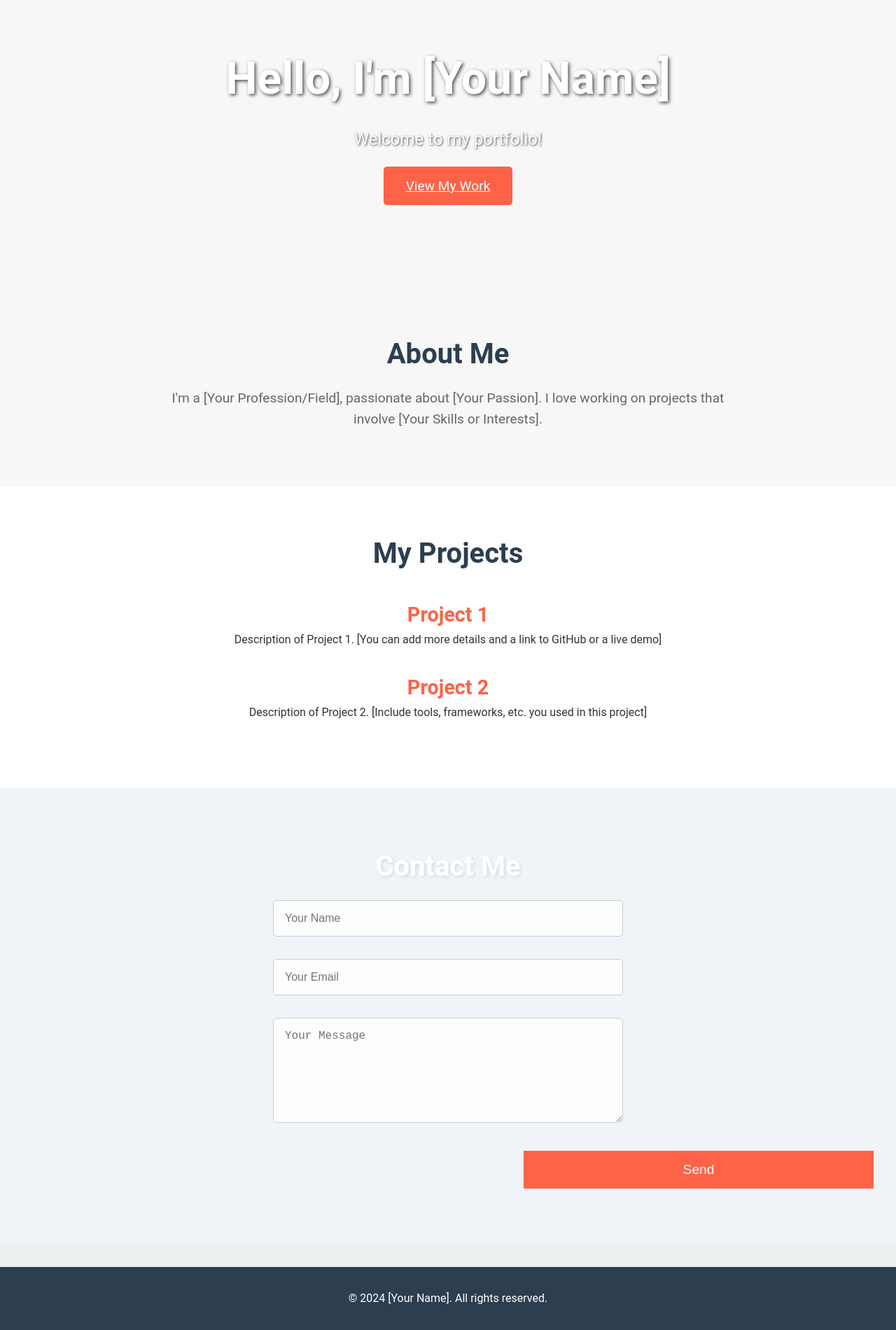
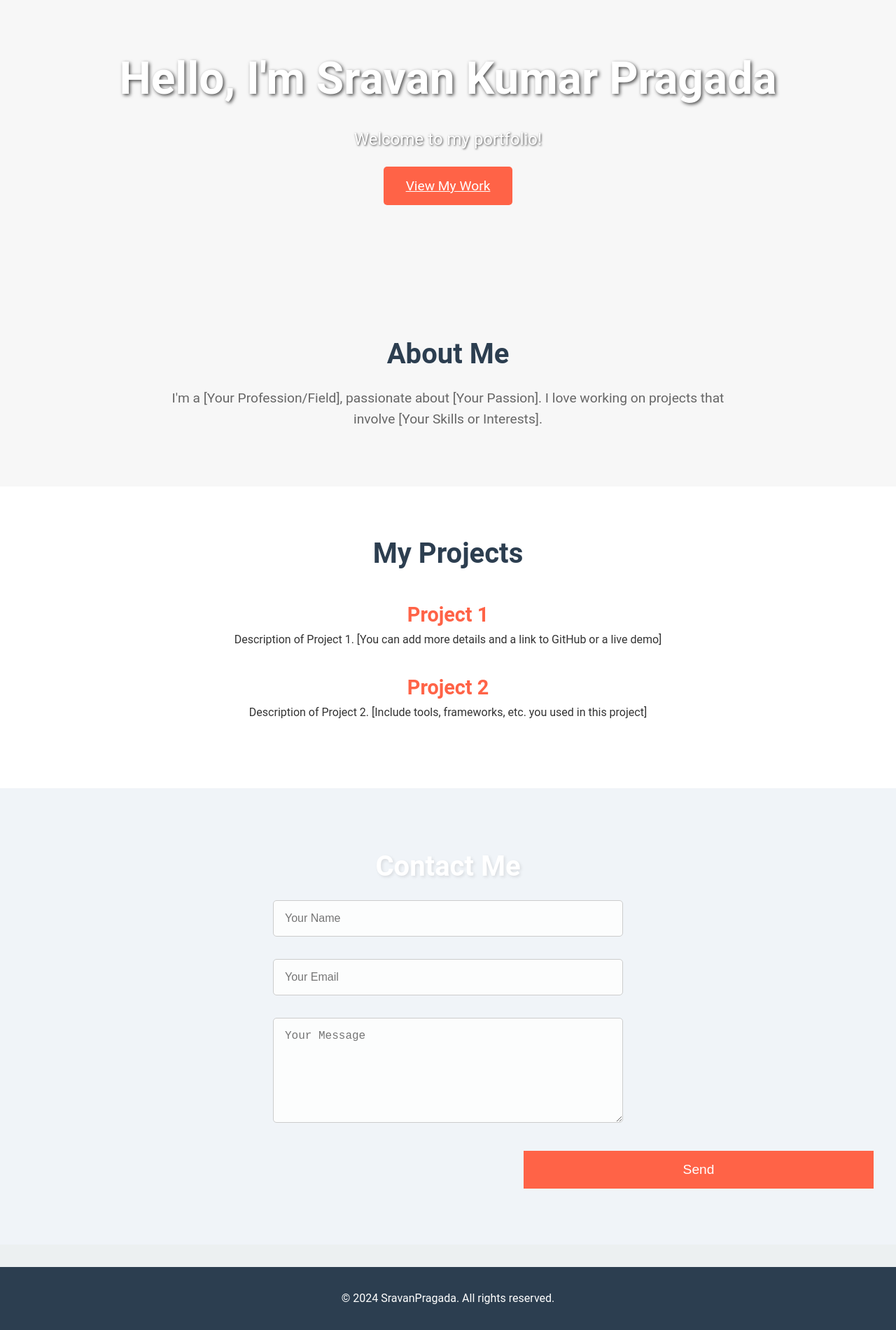
Before and after one commit to SravanPragada/sravanpragada.github.io, a plain HTML site: page index.html in a window 1280 px wide. Shown: the part 66-1966 px from the top of the page at 70% size. Drawn offline with Linux system fonts and the light colour scheme; a script that the page names is missing.

Commit message:
Update index.html

```diff
--- a/index.html
+++ b/index.html
@@ -23,7 +23,7 @@
     <!-- Home Section -->
     <section id="home">
         <div class="hero">
-            <h1>Hello, I'm [Your Name]</h1>
+            <h1>Hello, I'm Sravan Kumar Pragada</h1>
             <p>Welcome to my portfolio!</p>
             <a href="#projects" class="btn">View My Work</a>
         </div>
@@ -61,7 +61,7 @@
     </section>
 
     <footer>
-        <p>&copy; 2024 [Your Name]. All rights reserved.</p>
+        <p>&copy; 2024 SravanPragada. All rights reserved.</p>
     </footer>
 
     <script src="script.js"></script>
```
